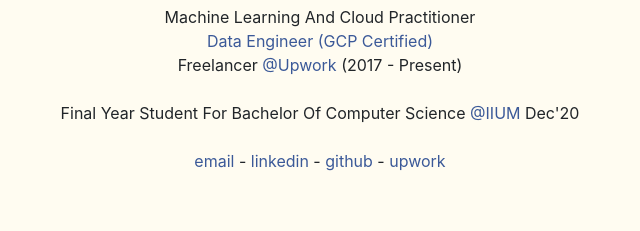
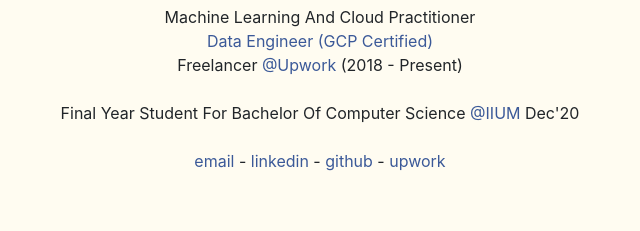
Before and after one commit to Tahmidaa/omar16100.github.io, a plain HTML site: page index.html in a window 1280 px wide. Shown: the part 339-570 px from the top of the page, 320-960 px from the left. Drawn offline with nearby package versions, Linux system fonts and the light colour scheme.

Commit message:
Update index.html

```diff
--- a/index.html
+++ b/index.html
@@ -15,7 +15,7 @@
     <h1>OMAR SHABAB</h1>
       <span>Machine Learning And Cloud Practitioner</span>
 	  <span><a href="https://googlecloudcertified.credential.net/profile/eb7c7112c0d5b6b53456954607abfb17b1627b84">Data Engineer (GCP Certified)</a></span>
-	  <span>Freelancer<a href="https://www.upwork.com/fl/omarshabab"> @Upwork</a>   (2017 - Present)</span>
+	  <span>Freelancer<a href="https://www.upwork.com/fl/omarshabab"> @Upwork</a>   (2018 - Present)</span>
 	  <br/>
     <span>Final Year Student For Bachelor Of Computer Science <a href="http://www.iium.edu.my/"> @IIUM</a> Dec'20</span>
 	<br/>
```
